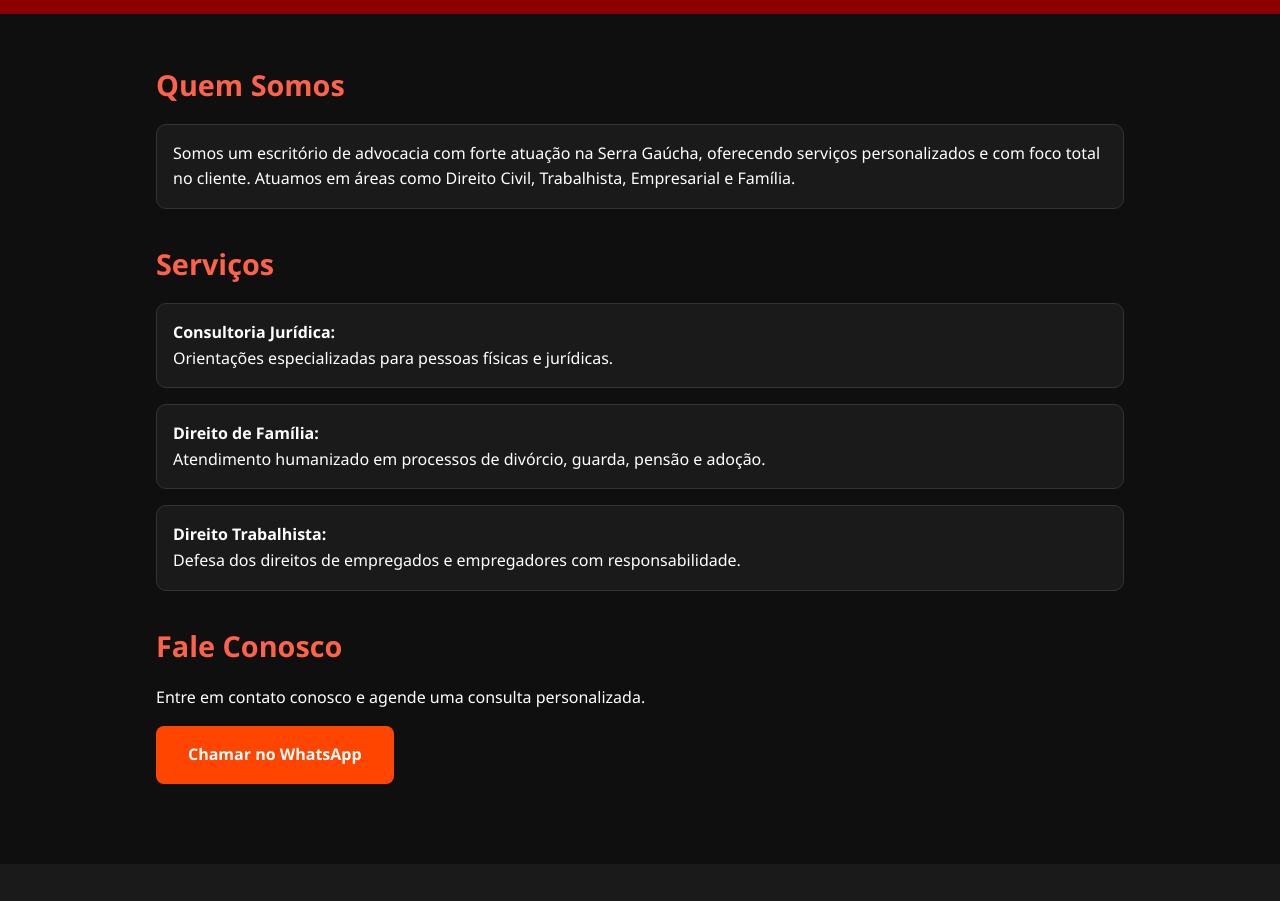
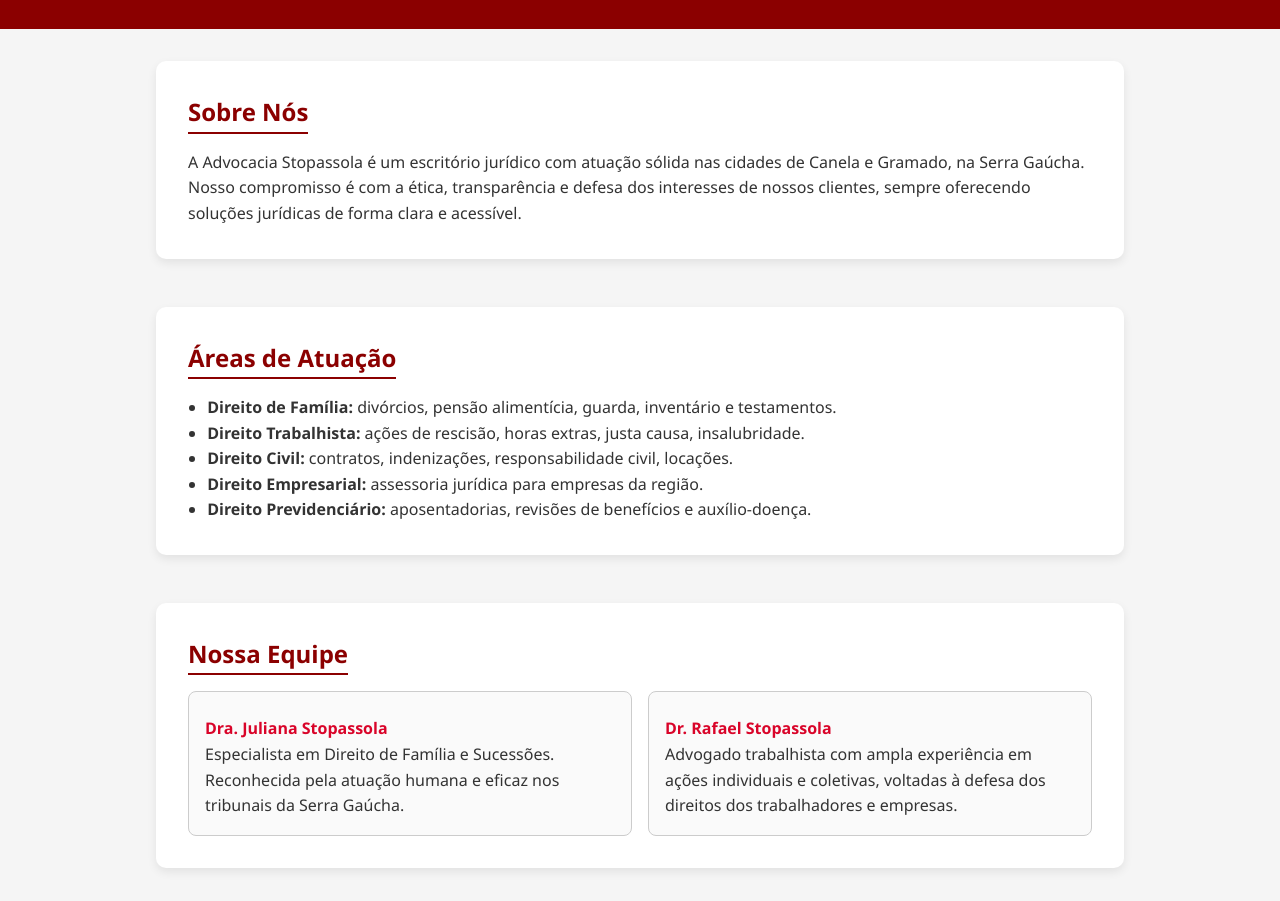
Before and after one commit to vthxzy60hz/advocaciastopassola, a plain HTML site: page index.html in a window 1280 px wide. Shown: the part 145-1046 px from the top of the page. Drawn offline with Linux system fonts and the light colour scheme.

Commit message:
index.html

```diff
--- a/index.html
+++ b/index.html
@@ -3,8 +3,15 @@
 <head>
   <meta charset="UTF-8" />
   <meta name="viewport" content="width=device-width, initial-scale=1.0"/>
-  <title>Advocacia Stopassola | Canela e Gramado - RS</title>
+  <title>Advocacia Stopassola</title>
   <style>
+    :root {
+      --primary: #8B0000;
+      --secondary: #f5f5f5;
+      --text: #333;
+      --accent: #d90429;
+    }
+
     * {
       margin: 0;
       padding: 0;
@@ -13,79 +20,107 @@
     }
 
     body {
-      background-color: #0f0f0f;
-      color: #fff;
+      background-color: var(--secondary);
+      color: var(--text);
       line-height: 1.6;
     }
 
     header {
-      background-color: #8B0000;
-      padding: 2rem;
+      background-color: var(--primary);
+      color: #fff;
+      padding: 2rem 1rem;
       text-align: center;
     }
 
     header h1 {
-      font-size: 2.5rem;
-      color: #ffffff;
+      font-size: 2.8rem;
+      margin-bottom: 0.5rem;
     }
 
     header p {
       font-size: 1.2rem;
-      color: #f0f0f0;
+      color: #ddd;
     }
 
-    .container {
+    main {
       max-width: 1000px;
-      margin: 2rem auto;
-      padding: 1rem;
+      margin: auto;
+      padding: 2rem 1rem;
     }
 
     section {
-      margin-bottom: 2rem;
+      margin-bottom: 3rem;
     }
 
     h2 {
-      color: #FF6347;
+      color: var(--primary);
+      border-bottom: 2px solid var(--primary);
+      display: inline-block;
       margin-bottom: 1rem;
-      font-size: 1.8rem;
     }
 
-    .card {
-      background-color: #1a1a1a;
-      border: 1px solid #333;
-      border-radius: 10px;
-      padding: 1rem;
-      margin-bottom: 1rem;
-      transition: 0.3s;
+    ul {
+      padding-left: 1.2rem;
     }
 
-    .card:hover {
-      border-color: #FF4500;
-      transform: scale(1.02);
+    .about, .services, .team, .location, .contact {
+      background-color: #fff;
+      padding: 2rem;
+      border-radius: 10px;
+      box-shadow: 0 4px 10px rgba(0,0,0,0.08);
+    }
+
+    .team-members {
+      display: flex;
+      flex-wrap: wrap;
+      gap: 1rem;
+    }
+
+    .team-member {
+      flex: 1 1 200px;
+      padding: 1rem;
+      border: 1px solid #ccc;
+      border-radius: 8px;
+      background-color: #fafafa;
+    }
+
+    .team-member h4 {
+      margin-top: 0.5rem;
+      color: var(--accent);
     }
 
     footer {
-      background-color: #1a1a1a;
       text-align: center;
-      padding: 2rem;
+      padding: 2rem 1rem;
+      background-color: #eee;
       font-size: 0.9rem;
-      color: #ccc;
+      color: #555;
     }
 
-    a.button {
+    .whatsapp-btn {
       display: inline-block;
-      padding: 1rem 2rem;
-      background-color: #FF4500;
-      color: white;
-      border-radius: 8px;
+      margin-top: 1.5rem;
+      background-color: #25D366;
+      color: #fff;
+      padding: 0.9rem 1.8rem;
+      border-radius: 30px;
       text-decoration: none;
       font-weight: bold;
-      margin-top: 1rem;
       transition: background 0.3s ease;
     }
 
-    a.button:hover {
-      background-color: #e03e00;
+    .whatsapp-btn:hover {
+      background-color: #1ebe5d;
+    }
+
+    @media (max-width: 600px) {
+      header h1 {
+        font-size: 2rem;
+      }
+
+      .team-members {
+        flex-direction: column;
+      }
     }
   </style>
 </head>
@@ -95,39 +130,53 @@
     <p>Excelência Jurídica em Canela e Gramado - RS</p>
   </header>
 
-  <main class="container">
-    <section>
-      <h2>Quem Somos</h2>
-      <div class="card">
-        <p>Somos um escritório de advocacia com forte atuação na Serra Gaúcha, oferecendo serviços personalizados e com foco total no cliente. Atuamos em áreas como Direito Civil, Trabalhista, Empresarial e Família.</p>
+  <main>
+    <section class="about">
+      <h2>Sobre Nós</h2>
+      <p>A Advocacia Stopassola é um escritório jurídico com atuação sólida nas cidades de Canela e Gramado, na Serra Gaúcha. Nosso compromisso é com a ética, transparência e defesa dos interesses de nossos clientes, sempre oferecendo soluções jurídicas de forma clara e acessível.</p>
+    </section>
+
+    <section class="services">
+      <h2>Áreas de Atuação</h2>
+      <ul>
+        <li><strong>Direito de Família:</strong> divórcios, pensão alimentícia, guarda, inventário e testamentos.</li>
+        <li><strong>Direito Trabalhista:</strong> ações de rescisão, horas extras, justa causa, insalubridade.</li>
+        <li><strong>Direito Civil:</strong> contratos, indenizações, responsabilidade civil, locações.</li>
+        <li><strong>Direito Empresarial:</strong> assessoria jurídica para empresas da região.</li>
+        <li><strong>Direito Previdenciário:</strong> aposentadorias, revisões de benefícios e auxílio-doença.</li>
+      </ul>
+    </section>
+
+    <section class="team">
+      <h2>Nossa Equipe</h2>
+      <div class="team-members">
+        <div class="team-member">
+          <h4>Dra. Juliana Stopassola</h4>
+          <p>Especialista em Direito de Família e Sucessões. Reconhecida pela atuação humana e eficaz nos tribunais da Serra Gaúcha.</p>
+        </div>
+        <div class="team-member">
+          <h4>Dr. Rafael Stopassola</h4>
+          <p>Advogado trabalhista com ampla experiência em ações individuais e coletivas, voltadas à defesa dos direitos dos trabalhadores e empresas.</p>
+        </div>
       </div>
     </section>
 
-    <section>
-      <h2>Serviços</h2>
-      <div class="card">
-        <strong>Consultoria Jurídica:</strong>
-        <p>Orientações especializadas para pessoas físicas e jurídicas.</p>
-      </div>
-      <div class="card">
-        <strong>Direito de Família:</strong>
-        <p>Atendimento humanizado em processos de divórcio, guarda, pensão e adoção.</p>
-      </div>
-      <div class="card">
-        <strong>Direito Trabalhista:</strong>
-        <p>Defesa dos direitos de empregados e empregadores com responsabilidade.</p>
-      </div>
+    <section class="location">
+      <h2>Onde Estamos</h2>
+      <p>Nosso escritório está localizado estrategicamente entre Canela e Gramado, facilitando o acesso de nossos clientes em toda a região.</p>
+      <p><strong>Endereço:</strong> Av. Osvaldo Aranha, nº 500, Centro - Canela/RS</p>
+      <p><strong>Horário de atendimento:</strong> Segunda a Sexta das 9h às 18h</p>
     </section>
 
-    <section>
+    <section class="contact">
       <h2>Fale Conosco</h2>
-      <p>Entre em contato conosco e agende uma consulta personalizada.</p>
-      <a href="https://wa.me/5554981312500" target="_blank" class="button">Chamar no WhatsApp</a>
+      <p>Estamos à disposição para tirar dúvidas, agendar consultas e oferecer suporte jurídico personalizado.</p>
+      <a class="whatsapp-btn" href="https://wa.me/5554981312500" target="_blank">Entrar em contato via WhatsApp</a>
     </section>
   </main>
 
   <footer>
-    &copy; 2025 Advocacia Stopassola. Todos os direitos reservados.
+    &copy; 2025 Advocacia Stopassola — Todos os direitos reservados.
   </footer>
 </body>
 </html>
```
